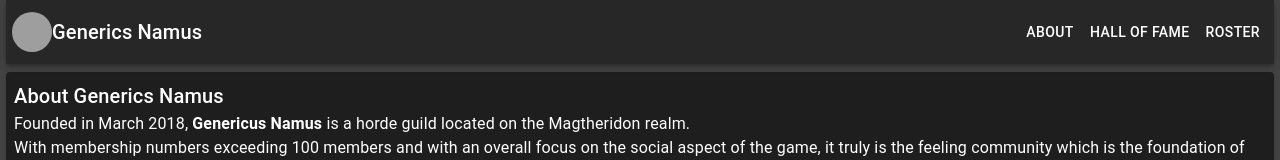
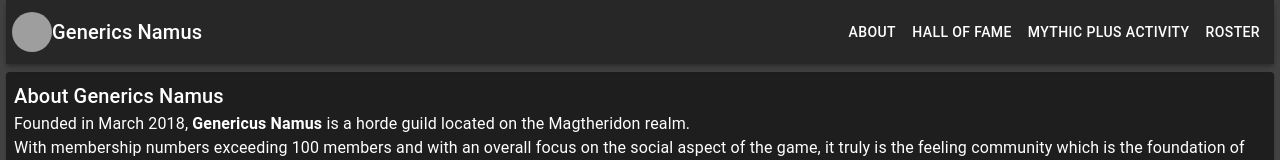
Before and after one commit to awls99/genericus-namus, a React (Create React App) app: page / in a window 1280 px wide. Shown: the top 160 px of the page. Built offline with nearby package versions, Linux system fonts and the light colour scheme; grey boxes are pictures that could not be loaded.

Commit message:
missed the scroll

```diff
--- a/src/Components/MplusRuns.tsx
+++ b/src/Components/MplusRuns.tsx
@@ -23,7 +23,7 @@
       padding: "8px",
       marginBottom: "8px",
     }}>
-      <Typography variant="h6" color="inherit" component="div" id="roster">Mythic Plus Activity</Typography>
+      <Typography variant="h6" color="inherit" component="div" id="mplus">Mythic Plus Activity</Typography>
       <Grid container spacing={{ xs: 1, md: 2, lx: 4 }} columns={{ xs: 4, sm: 8, md: 12 }}>
         {guildRuns.map((run, index) => {
           if (index > 8) return "";
--- a/src/Components/TopBar.tsx
+++ b/src/Components/TopBar.tsx
@@ -21,6 +21,9 @@
         <ScrollTo anchorId="#hall-of-fame">
           <Button color="inherit">Hall of Fame</Button>
         </ScrollTo>
+        <ScrollTo anchorId="#mplus">
+          <Button color="inherit">Mythic Plus Activity</Button>
+        </ScrollTo>
         <ScrollTo anchorId="#roster">
           <Button color="inherit">Roster</Button>
         </ScrollTo>
```
